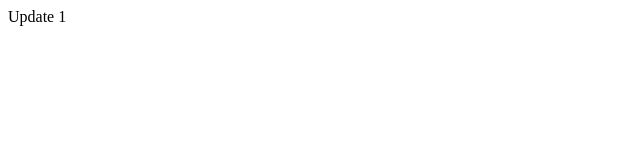
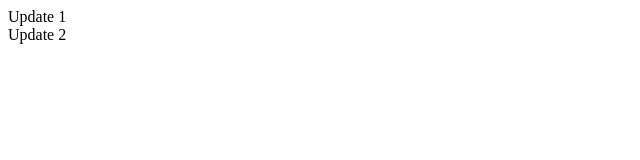
Before and after one commit to vladcyb/ci-test, a plain HTML site: page index.html in a window 1280 px wide. Shown: the full height of the page, 0-640 px from the left. Drawn offline with Linux system fonts and the light colour scheme.

Commit message:
deploy: 60c4cfbb56641fc36d13796aa53d1c2258defba8

```diff
--- a/index.html
+++ b/index.html
@@ -10,5 +10,6 @@
 </head>
 <body>
     <div>Update 1</div>
+    <div>Update 2</div>
 </body>
 </html>
```
